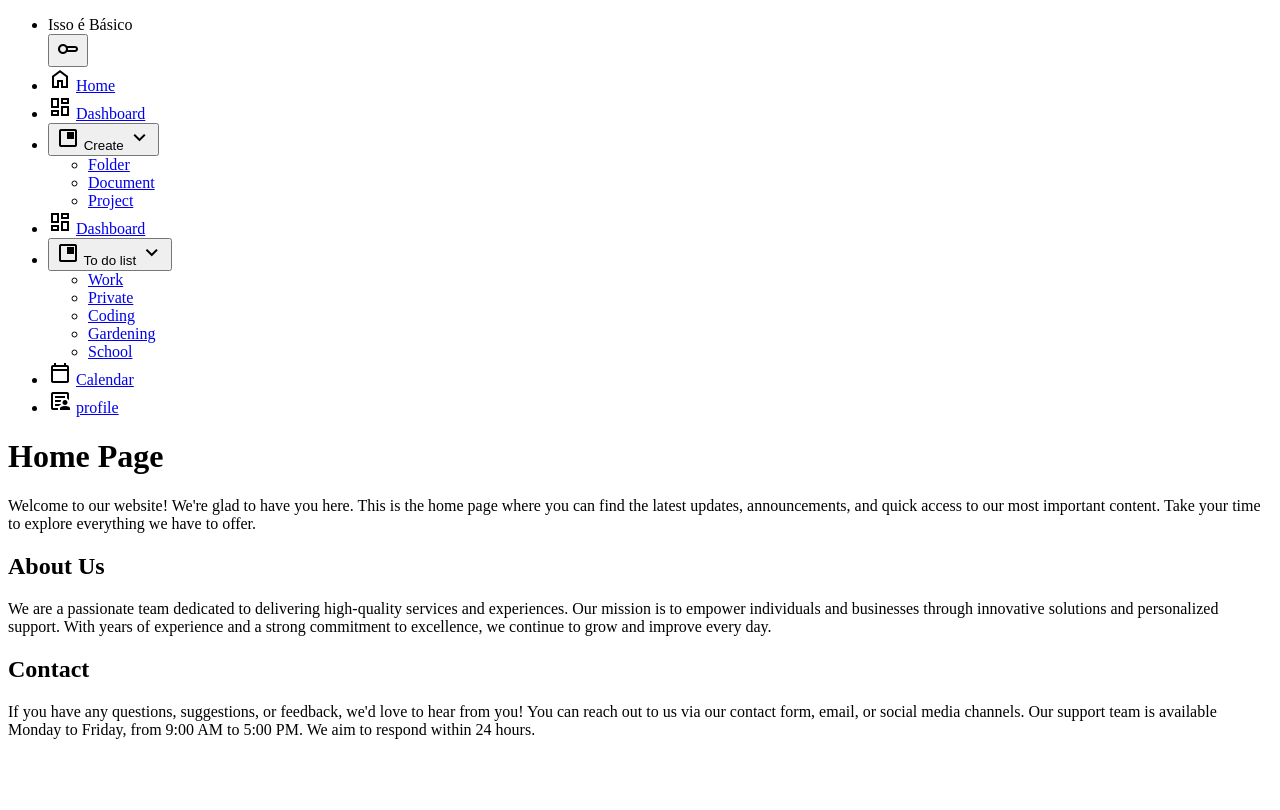
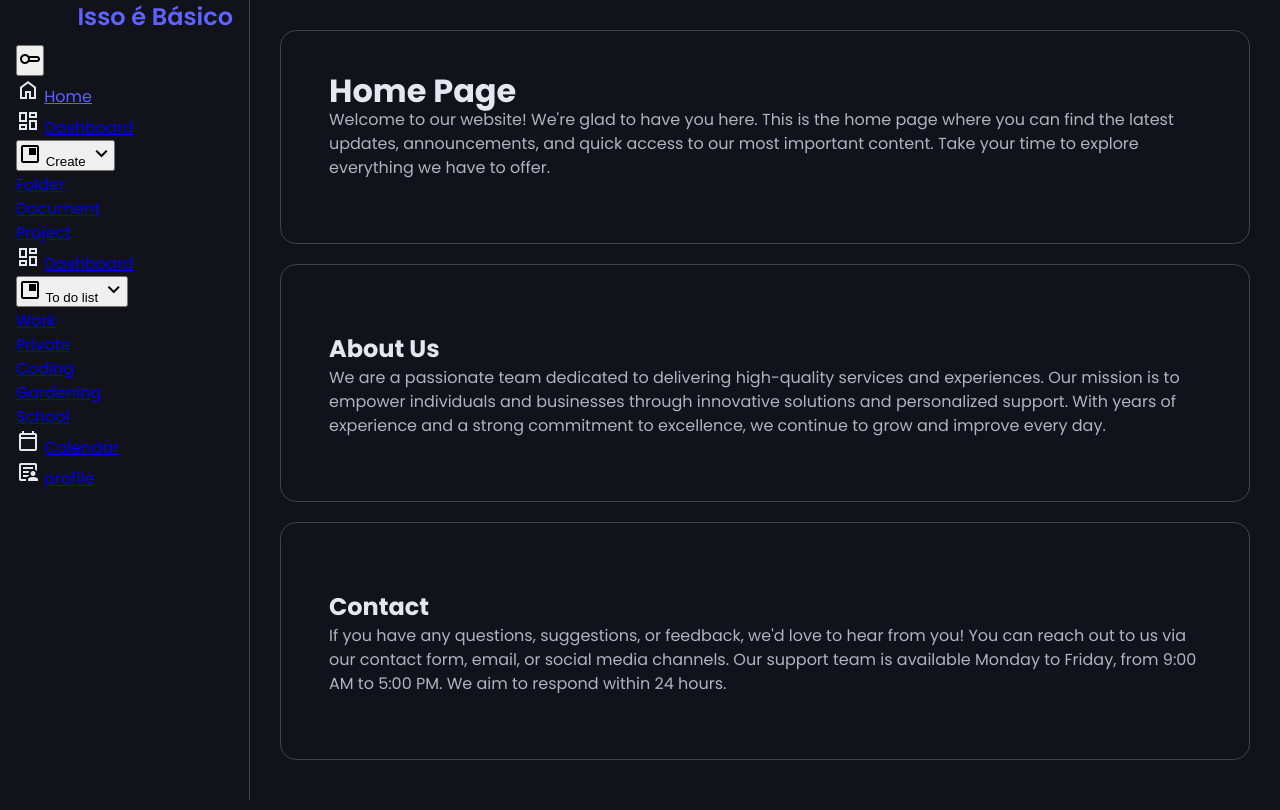
Before and after one commit to abilioepalanga/Sidebar-Menu, a plain HTML site: page index.html in a window 1280 px wide. Drawn offline with nearby package versions, Linux system fonts and the light colour scheme.

Commit message:
fisrt part of css styles

```diff
--- a/styles.css
+++ b/styles.css
@@ -1,2 +1,78 @@
 /* Font family Poppins */
 @import url("https://fonts.googleapis.com/css2?family=Poppins:wght@100;200;300;400;500;600;700;800;900&display=swap");
+
+:root {
+    --base-clr: #11121a;
+    --line-clr: #42434a;
+    --hover-clr: #222533;
+    --text-clr: #e6e6ef;
+    --accent-clr: #5e63ff;
+    --secondary-text-clr: #b0b3c1;
+}
+* {
+    margin: 0;
+    padding: 0;
+}
+
+html {
+    font-family: Poppins, "Segoe UI", Tahoma, Geneva, Verdana, sans-serif;
+    line-height: 1.5rem;
+}
+
+body {
+    min-height: 100vh;
+    min-height: 100dvh;
+    background-color: var(--base-clr);
+    color: var(--text-clr);
+    display: grid;
+    grid-template-columns: auto 1fr;
+}
+
+#sidebar {
+    box-sizing: border-box;
+    height: 100vh;
+    width: 250px;
+    padding: 5px 1em;
+    background-color: var(--base-clr);
+    padding: 5px 1em;
+    background-color: var(--base-clr);
+    border-right: 1px solid var(--line-clr);
+}
+#sidebar ul {
+    list-style: none;
+}
+#sidebar > ul > li:first-child {
+    display: flex;
+    justify-content: flex-end;
+    margin-bottom: 16px;
+    .logo {
+        font-size: 1.5rem;
+        font-weight: 600;
+        color: var(--accent-clr);
+    }
+}
+
+#sidebar ul li.active a {
+    color: var(--accent-clr);
+    svg {
+        fill: var(--accent-clr);
+    }
+}
+main {
+    padding: min(30px, 7%);
+}
+main p {
+    color: var(--secondary-text-clr);
+    margin-top: 5px;
+    margin-bottom: 15px;
+}
+.container {
+    border: 1px solid var(--line-clr);
+    border-radius: 1em;
+    margin-bottom: 20px;
+    padding: min(3em, 15%);
+}
+h2,
+p {
+    margin-top: 1em;
+}
```
